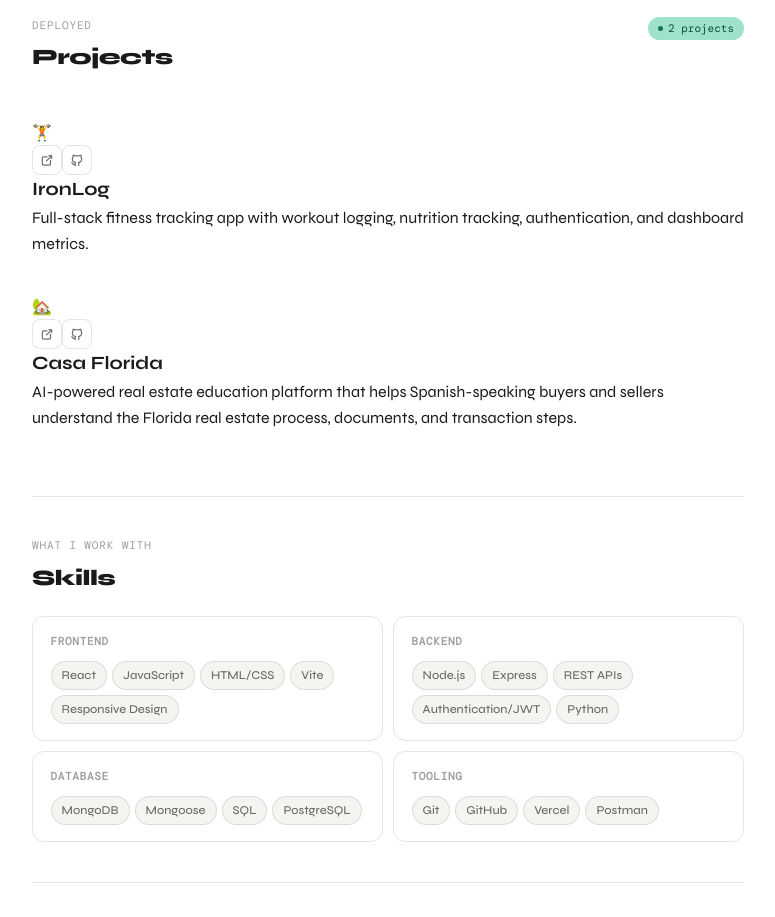
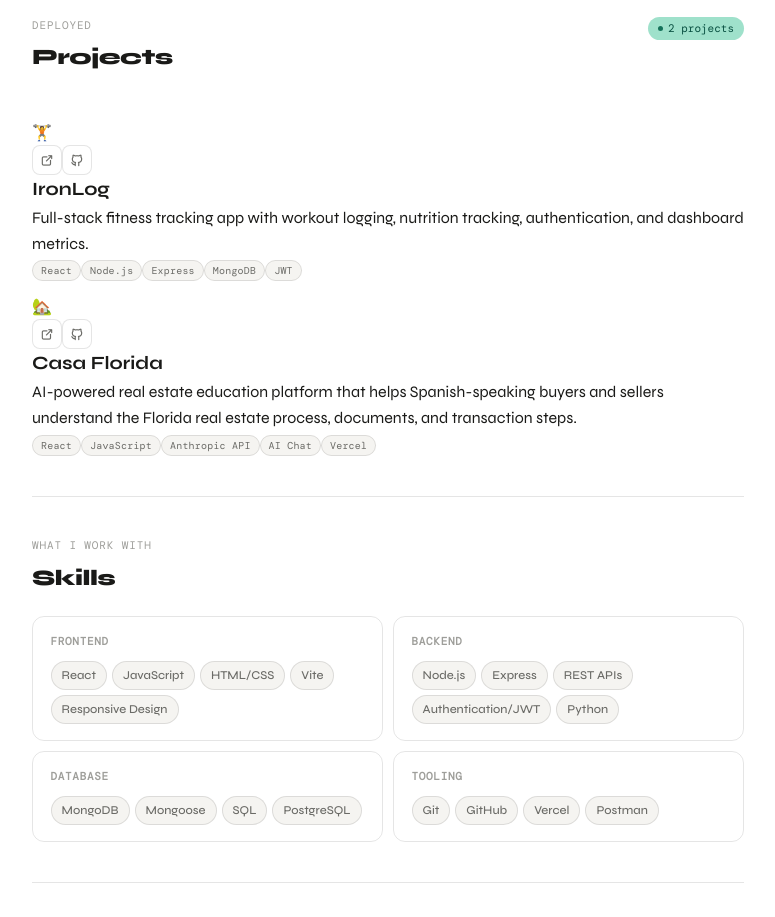
Before and after one commit to EricMerida/Portfolio, a React (Vite) app: page / in a window 1280 px wide. Shown: the part 880-1797 px from the top of the page, without its empty margins (252-1027 px from the left). Built offline with nearby package versions, Linux system fonts and the light colour scheme; the HTML template or start-up script is replaced by a standard one; a web font is replaced by a local one.

Commit message:
Enhance ProjectCard with preview image support
Added a preview image feature to the ProjectCard component.

```diff
--- a/src/components/ProjectCard.jsx
+++ b/src/components/ProjectCard.jsx
@@ -1,11 +1,20 @@
 import styles from './ProjectCard.module.css'
 
 export default function ProjectCard({ project }) {
-  const { name, desc, icon, color, tags, liveUrl, githubUrl, featured } = project
+  const { name, desc, icon, color, tags, liveUrl, githubUrl, featured, previewImage } = project
 
   return (
     <article className={`${styles.card} ${featured ? styles.featured : ''}`}>
 
+      {/* ── Preview banner ── */}
+      {previewImage && (
+        <div
+          className={styles.banner}
+          style={{ backgroundImage: `url(${previewImage})` }}
+        />
+      )}
+
+      <div className={styles.body}>
         <div className={styles.top}>
           <div className={`${styles.icon} ${styles[color]}`}>
             {icon.startsWith('ti-')
@@ -43,11 +52,12 @@ export default function ProjectCard({ project }) {
         <p className={styles.desc}>{desc}</p>
 
         <div className={styles.tags}>
-        {tags.map(({ label, color: tagColor }) => (
-          <span key={label} className={`tag tag-${tagColor}`}>
+          {tags.map((label) => (
+            <span key={label} className="tag tag-gray">
               {label}
             </span>
           ))}
+        </div>
       </div>
 
     </article>
```
Lines whose indentation alone changed are shown as unchanged.
